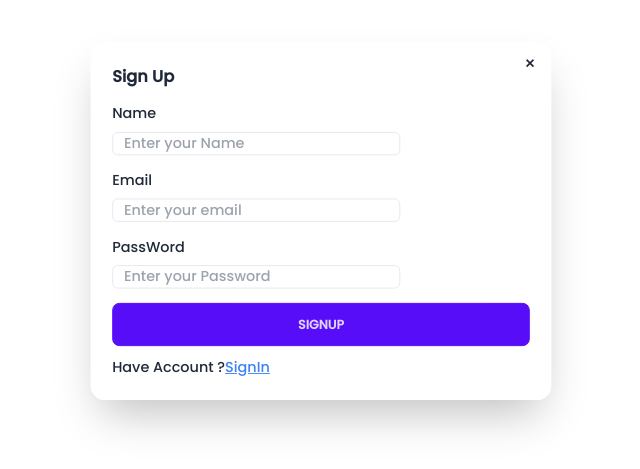
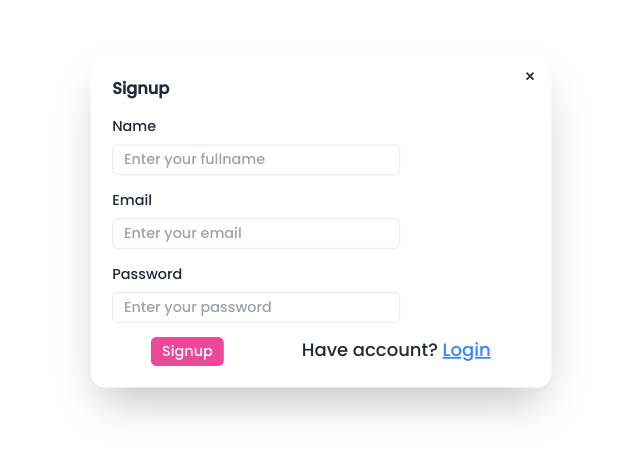
Before and after one commit to Shakthivelk24/MERNStack_Book_Application, a React app in the folder frontend/: page /signup in a window 1280 px wide. Shown: the part 179-648 px from the top of the page, without its empty margins (275-915 px from the left). Built offline with nearby package versions, Linux system fonts and the light colour scheme; the HTML template or start-up script is replaced by a standard one.

Commit message:
Updated with the backend

```diff
--- a/frontend/src/components/SignUp.jsx
+++ b/frontend/src/components/SignUp.jsx
@@ -1,20 +1,46 @@
 import React from "react";
-import { Link } from "react-router-dom";
+import { Link, useLocation, useNavigate } from "react-router-dom";
 import Login from "./Login";
 import { useForm } from "react-hook-form";
-
-export default function SignUp() {
+import axios from "axios";
+import toast from "react-hot-toast";
+function Signup() {
+  const location = useLocation();
+  const navigate = useNavigate();
+  const from = location.state?.from?.pathname || "/";
   const {
     register,
     handleSubmit,
     formState: { errors },
   } = useForm();
 
-  const onSubmit = (data) => console.log(data);
+  const onSubmit = async (data) => {
+    const userInfo = {
+      fullname: data.fullname,
+      email: data.email,
+      password: data.password,
+    };
+    await axios
+      .post("http://localhost:4001/user/signup", userInfo)
+      .then((res) => {
+        console.log(res.data);
+        if (res.data) {
+          toast.success("Signup Successfully");
+          navigate(from, { replace: true });
+        }
+        localStorage.setItem("Users", JSON.stringify(res.data.user));
+      })
+      .catch((err) => {
+        if (err.response) {
+          console.log(err);
+          toast.error("Error: " + err.response.data.message);
+        }
+      });
+  };
   return (
     <>
-      <div className="flex h-screen items-center justify-center ">
-        <div className="w-[600px]">
+      <div className="flex h-screen items-center justify-center">
+        <div className=" w-[600px] ">
           <div className="modal-box">
             <form onSubmit={handleSubmit(onSubmit)} method="dialog">
               {/* if there is a button in form, it will close the modal */}
@@ -25,30 +51,31 @@ export default function SignUp() {
                 ✕
               </Link>
 
-              <h3 className="font-bold text-lg">Sign Up</h3>
+              <h3 className="font-bold text-lg">Signup</h3>
               <div className="mt-4 space-y-2">
                 <span>Name</span>
                 <br />
                 <input
                   type="text"
-                  placeholder="Enter your Name"
-                  className="w-80 px-3 border rounded-md outline-none"
-                  {...register("name", { required: true })}
+                  placeholder="Enter your fullname"
+                  className="w-80 px-3 py-1 border rounded-md outline-none"
+                  {...register("fullname", { required: true })}
                 />
                 <br />
-              {errors.name && (
+                {errors.fullname && (
                   <span className="text-sm text-red-500">
                     This field is required
                   </span>
                 )}
               </div>
+              {/* Email */}
               <div className="mt-4 space-y-2">
                 <span>Email</span>
                 <br />
                 <input
                   type="email"
                   placeholder="Enter your email"
-                  className="w-80 px-3 border rounded-md outline-none"
+                  className="w-80 px-3 py-1 border rounded-md outline-none"
                   {...register("email", { required: true })}
                 />
                 <br />
@@ -60,12 +87,12 @@ export default function SignUp() {
               </div>
               {/* Password */}
               <div className="mt-4 space-y-2">
-                <span>PassWord</span>
+                <span>Password</span>
                 <br />
                 <input
-                  type="password"
-                  placeholder="Enter your Password"
-                  className="w-80 px-3 border rounded-md outline-none"
+                  type="text"
+                  placeholder="Enter your password"
+                  className="w-80 px-3 py-1 border rounded-md outline-none"
                   {...register("password", { required: true })}
                 />
                 <br />
@@ -76,18 +103,20 @@ export default function SignUp() {
                 )}
               </div>
               {/* Button */}
-              <div>
-                <button className="btn btn-primary mt-4 w-full">SignUp</button>
-                <p className="text-md mt-3">
-                  Have Account ?
+              <div className="flex justify-around mt-4">
+                <button className="bg-pink-500 text-white rounded-md px-3 py-1 hover:bg-pink-700 duration-200">
+                  Signup
+                </button>
+                <p className="text-xl">
+                  Have account?{" "}
                   <button
                     className="underline text-blue-500 cursor-pointer"
                     onClick={() =>
                       document.getElementById("my_modal_3").showModal()
                     }
                   >
-                    SignIn
-                  </button>
+                    Login
+                  </button>{" "}
                   <Login />
                 </p>
               </div>
@@ -98,3 +127,5 @@ export default function SignUp() {
     </>
   );
 }
+
+export default Signup;
```
Lines whose indentation alone changed are shown as unchanged.
